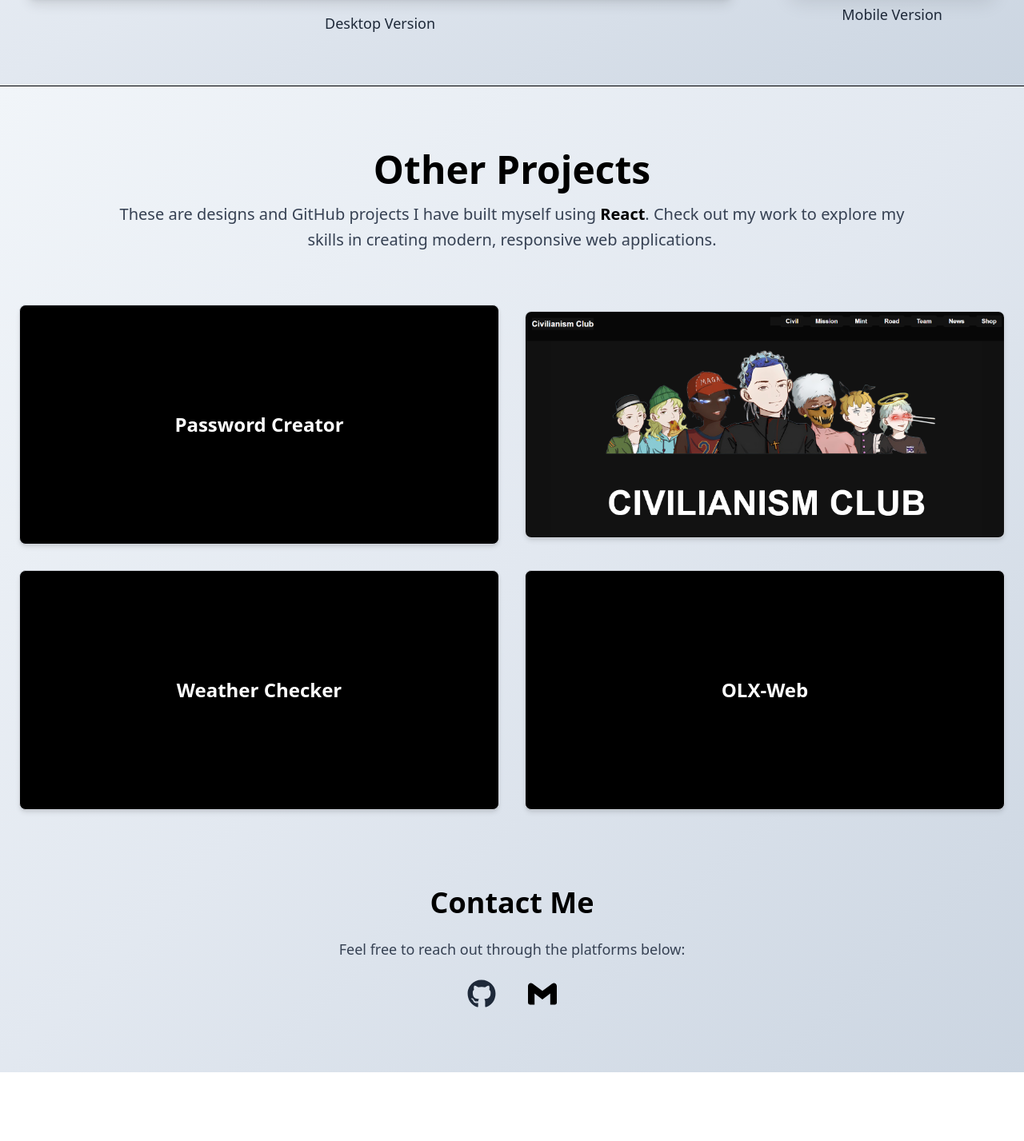
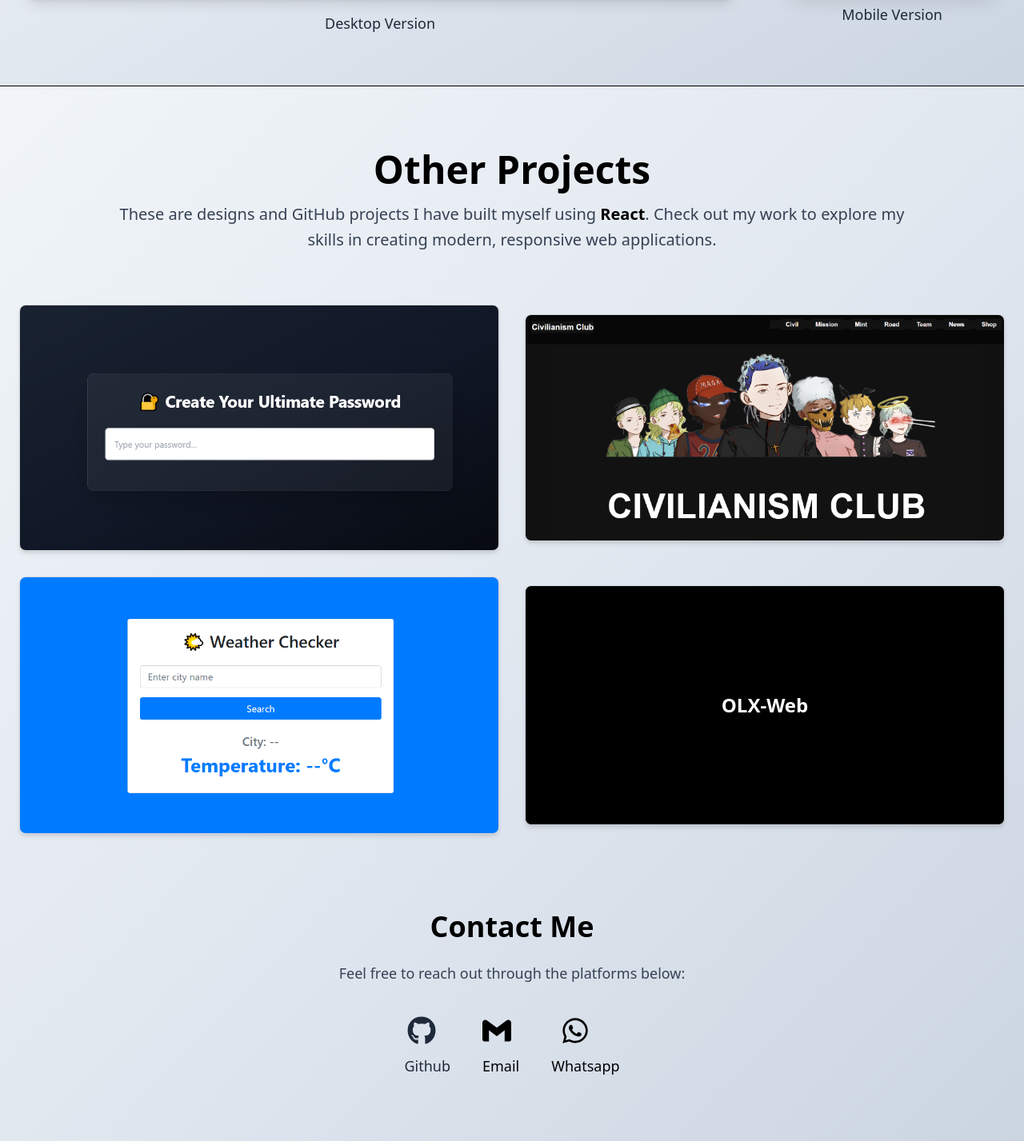
Before and after one commit to Hamza61988/show, a Next.js app: page / in a window 1280 px wide. Shown: the part 3089-4516 px from the top of the page at 80% size. Before the commit the page ends 4430 px from the top, so only its background shows below. Built offline with nearby package versions, Linux system fonts and the light colour scheme.

Commit message:
added icons added images

```diff
--- a/src/app/componenets/Fulldown.tsx
+++ b/src/app/componenets/Fulldown.tsx
@@ -2,12 +2,14 @@
 import Image from 'next/image';
 import { FaGithub } from 'react-icons/fa';
 import { SiGmail } from 'react-icons/si';
+import { FaWhatsapp } from "react-icons/fa";
+
 
 export default function Fulldown() {
   return (
     <div className="bg-gradient-to-br from-[#f1f5f9] via-[#e2e8f0] to-[#cbd5e1] px-6 py-20 min-h-screen">
 
-      {/* Section Header */}
+
       <div className="max-w-5xl mx-auto text-center mb-16">
         <h2 className="text-5xl font-bold text-black mb-4">Other Projects</h2>
         <p className="text-xl text-gray-700 leading-relaxed">
@@ -16,16 +18,22 @@ export default function Fulldown() {
         </p>
       </div>
 
-      {/* Projects Grid */}
+
       <div className="grid gap-8 md:grid-cols-2 place-items-center">
-        {/* Project 1 - Password Creator */}
-        <a
-          href="https://hamza61988.github.io/password_maker/"
+
+       <a
+          href="https://civilianism-git-main-hamza61988s-projects.vercel.app"
           target="_blank"
           rel="noopener noreferrer"
-          className="w-full max-w-[600px] h-[300px] bg-black shadow-md border border-gray-300 rounded-lg flex items-center justify-center text-2xl font-semibold text-white transition-transform duration-300 hover:scale-105"
+          className="w-full max-w-[600px] transform transition-transform duration-300 hover:scale-105"
         >
-          Password Creator
+          <Image
+            width={600}
+            height={300}
+            src="/password.png"
+            alt="password UI"
+            className="rounded-lg shadow-md border border-gray-300"
+          />
         </a>
 
         {/* Project 2 - Civilianism Design */}
@@ -44,15 +52,21 @@ export default function Fulldown() {
           />
         </a>
 
-        {/* Project 3 - Weather Checker */}
-        <a
-          href="https://hamza61988.github.io"
+         <a
+          href="https://civilianism-git-main-hamza61988s-projects.vercel.app"
           target="_blank"
           rel="noopener noreferrer"
-          className="w-full max-w-[600px] h-[300px] bg-black shadow-md border border-gray-300 rounded-lg flex items-center justify-center text-2xl font-semibold text-white transition-transform duration-300 hover:scale-105"
+          className="w-full max-w-[600px] transform transition-transform duration-300 hover:scale-105"
         >
-          Weather Checker
+          <Image
+            width={600}
+            height={300}
+            src="/weather.png"
+            alt="weather"
+            className="rounded-lg shadow-md border border-gray-300"
+          />
         </a>
+
 
         {/* Project 4 - OLX Clone */}
         <a
@@ -65,28 +79,43 @@ export default function Fulldown() {
         </a>
       </div>
 
-      {/* Contact Section */}
       <div className="mt-24 text-center space-y-6">
         <h2 className="text-4xl font-bold text-black">Contact Me</h2>
         <p className="text-lg text-gray-700">Feel free to reach out through the platforms below:</p>
 
-        <div className="flex justify-center gap-10 text-4xl text-gray-800">
-          {/* GitHub */}
+        <div className="flex justify-center gap-10 mt-10 text-4xl text-gray-800">
+
           <a
             href="https://github.com/hamza61988"
             target="_blank"
             rel="noopener noreferrer"
             className="transition-transform duration-300 hover:text-black hover:scale-110"
           >
-            <FaGithub title="GitHub" />
+            <FaGithub className='ml-1' title="GitHub" />
+            <span className='text-lg'>Github</span>
           </a>
 
-          {/* Gmail */}
+
           <a
-            href="mailto:thorsfinn1337@gmail.com"
+            href="https://mail.google.com/mail/?view=cm&fs=1&to=thorsfinn1337@gmail.com"
+  target="_blank"
+  rel="noopener noreferrer"
             className="transition-transform duration-300 text-black hover:scale-110"
           >
             <SiGmail title="Gmail" />
+             <span className='text-lg'>Email</span>
+          </a>
+
+
+
+            <a
+            href="https://wa.me/+923104824350"
+  target="_blank"
+  rel="noopener noreferrer"
+            className="transition-transform duration-300 text-black hover:scale-110"
+          >
+            <FaWhatsapp className='ml-3' title="Whatsapp" />
+             <span className='text-lg'>Whatsapp</span>
           </a>
         </div>
       </div>
```
Also changed, not shown: public/password.png (added), public/weather.png (added).
